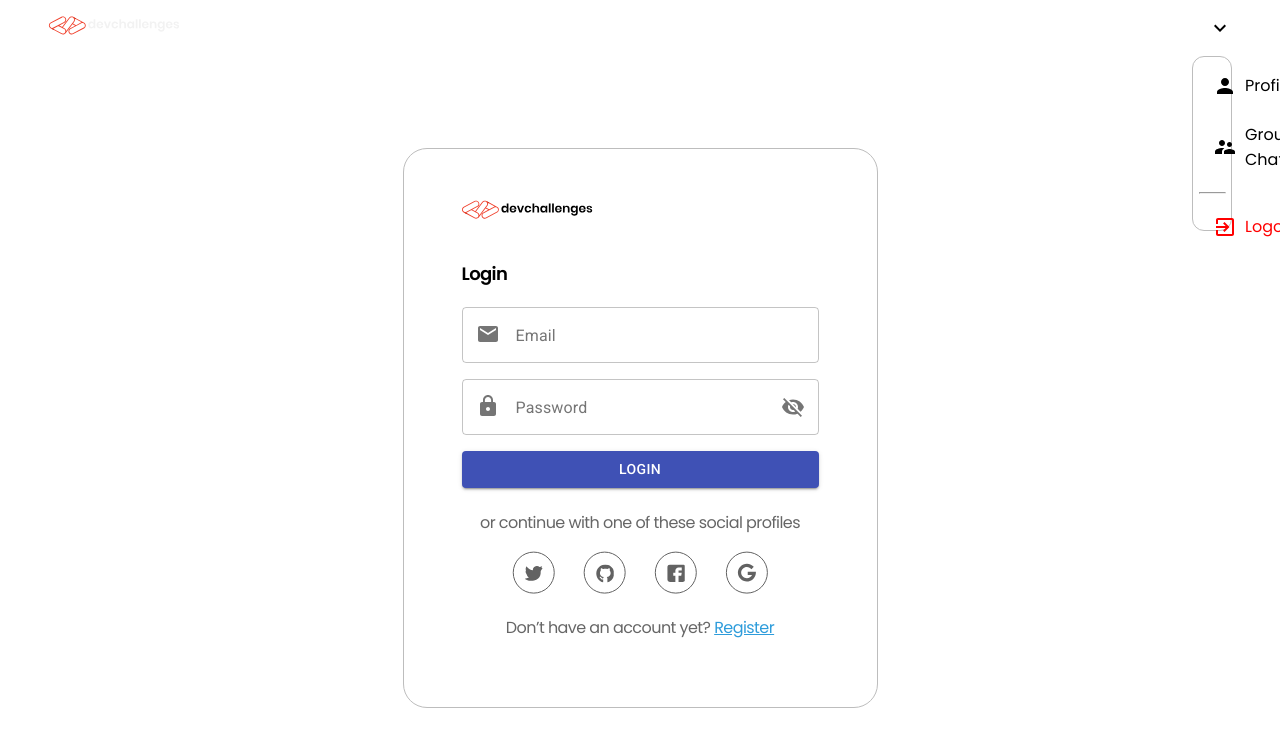
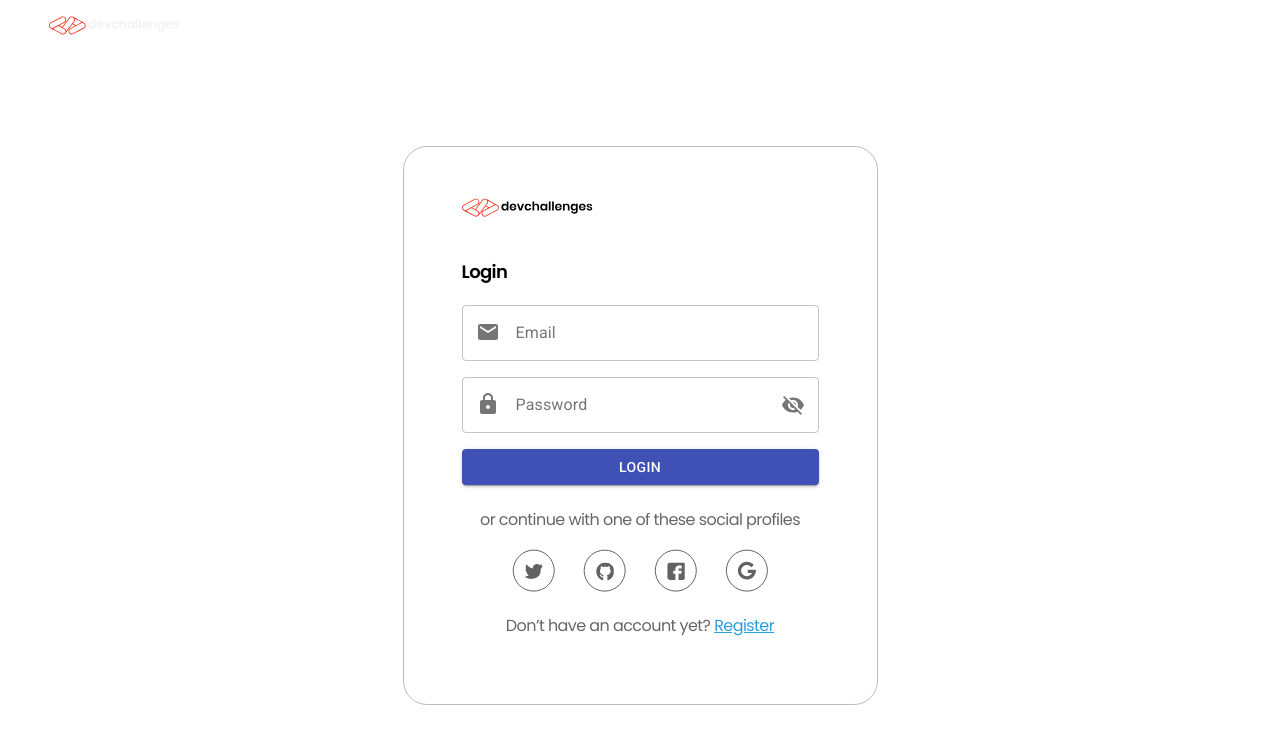
Before and after one commit to GypsyDangerous/auth-app-client, a React (Create React App) app: page /auth/login in a window 1280 px wide. Shown: the top 746 px of the page. Built offline with nearby package versions, Linux system fonts and the light colour scheme; no server answers.

Commit message:
made logout button work

```diff
--- a/src/components/shared/Header.js
+++ b/src/components/shared/Header.js
@@ -11,6 +11,7 @@ import { invertHex } from "../../utils/functions";
 import PersonIcon from "@material-ui/icons/Person";
 import SupervisorAccountIcon from "@material-ui/icons/SupervisorAccount";
 import ExitToAppIcon from "@material-ui/icons/ExitToApp";
+import { useAuth } from "../../hooks/auth-hook";
 
 const HeaderRight = styled.div`
 	position: relative;
@@ -25,6 +26,7 @@ const HeaderRight = styled.div`
 `;
 
 const Chevron = styled.div`
+	cursor: pointer;
 	z-index: 5;
 	transition: 0.25s;
 	transform-origin: center;
@@ -59,6 +61,7 @@ const ProfileItem = styled(motion.li)`
 	transition: 0.25s;
 	display: flex;
 	align-items: center;
+	cursor: pointer;
 	&:hover {
 		background: var(--bg);
 	}
@@ -74,9 +77,8 @@ const spring = {
 };
 
 const item = {
-	hidden: { y: 20, opacity: 0, transition: spring },
+	hidden: { y: 20, opacity: 0 },
 	visible: {
-		transition: spring,
 		y: 0,
 		opacity: 1,
 	},
@@ -94,7 +96,7 @@ const container = {
 		transition: {
 			...spring,
 			// when: "beforeChildren",
-			staggerChildren: 0.1,
+			staggerChildren: 0.25,
 		},
 	},
 };
@@ -112,6 +114,7 @@ const Space = styled.span`
 
 const Header = () => {
 	const { userData } = useUser();
+	const { logout } = useAuth();
 	const [profileOpen, setProfileOpen] = useState(false);
 
 	useEffect(() => {
@@ -123,15 +126,13 @@ const Header = () => {
 	return (
 		<StyledHeader>
 			<Logo />
+			{userData ? (
 				<HeaderRight>
 					<div onClick={() => setProfileOpen(prev => !prev)}>
-					{userData ? (
 						<Avatar
 							src={`${process.env.REACT_APP_API_URL}/uploads/images${userData?.photo}`}
 						/>
-					) : (
-						<></>
-					)}
+
 						<div>{userData?.username}</div>
 						<Chevron open={profileOpen}>
 							<KeyboardArrowDownIcon />
@@ -145,11 +146,14 @@ const Header = () => {
 							<SupervisorAccountIcon /> <Space size="medium" /> Group Chat
 						</ProfileItem>
 						<hr />
-					<ProfileItem variants={item} warn>
+						<ProfileItem onClick={logout} variants={item} warn>
 							<ExitToAppIcon /> <Space size="medium" /> Logout
 						</ProfileItem>
 					</HeaderProfile>
 				</HeaderRight>
+			) : (
+				<></>
+			)}
 		</StyledHeader>
 	);
 };
```
Lines whose indentation alone changed are shown as unchanged.
